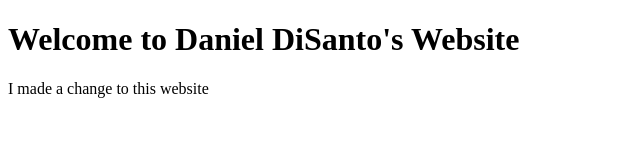
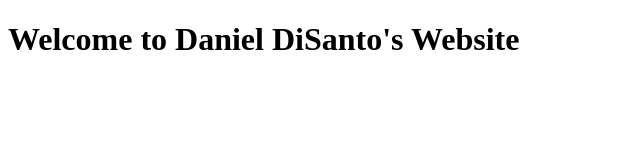
Before and after one commit to ddisant/gittest, a plain HTML site: page index.html in a window 1280 px wide. Shown: the whole page, without its empty margins (0-640 px from the left). Drawn offline with Linux system fonts and the light colour scheme.

Commit message:
New Commit

```diff
--- a/index.html
+++ b/index.html
@@ -7,6 +7,5 @@
 </head>
 <body>
     <h1>Welcome to Daniel DiSanto's Website</h1>
-    <p>I made a change to this website</p>
 </body>
 </html>
--- /dev/null
+++ b/style.css
@@ -0,0 +1,4 @@
+html {
+  height: 100%;
+  width: 100%;
+}
```
Also changed, not shown: script.js (added), 1 other file.
